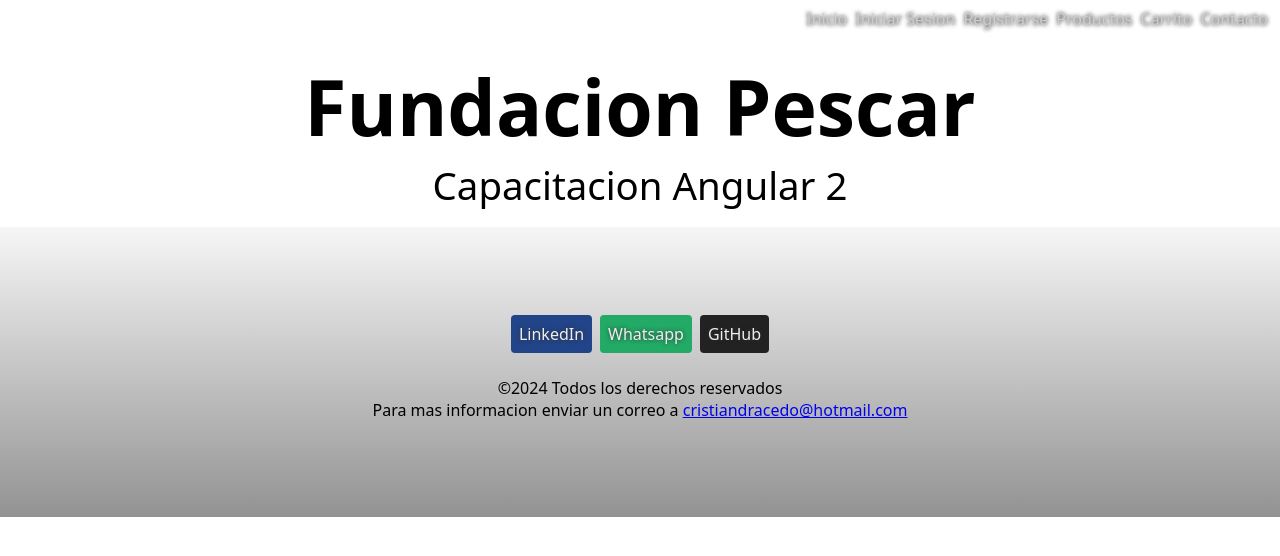
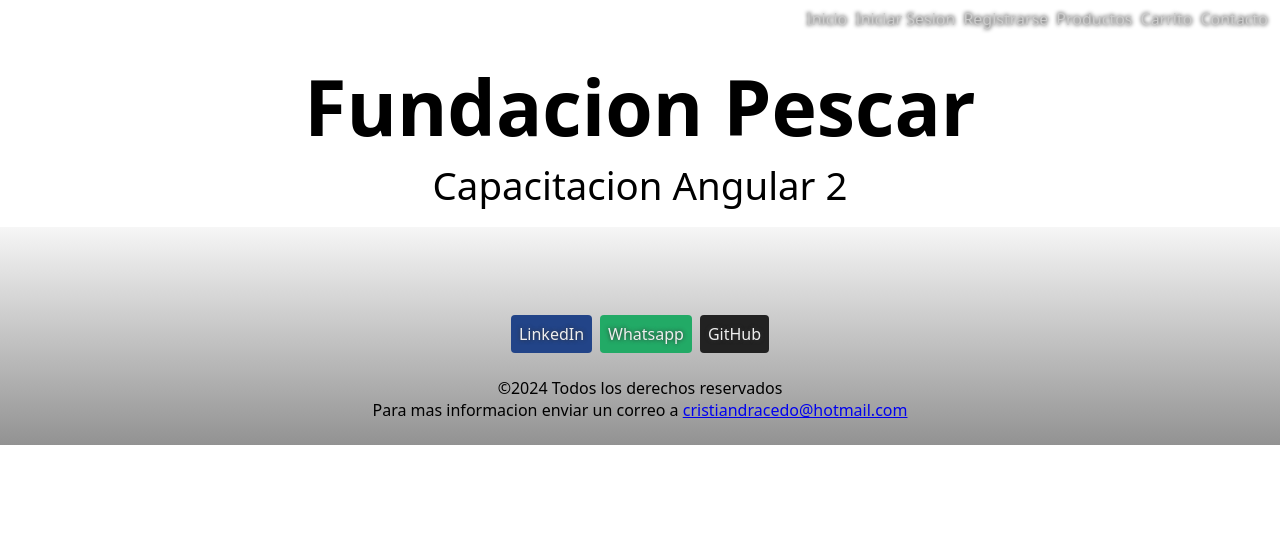
Before and after one commit to fundacion-pescar-lxv09/angular, an Angular app: page / in a window 1280 px wide. Shown: the top 556 px of the page. Built offline with nearby package versions, Linux system fonts and the light colour scheme.

Commit message:
actualizar estilos generales y componente app-footer

```diff
--- a/src/app/footer/footer.styles.css
+++ b/src/app/footer/footer.styles.css
@@ -1,5 +1,5 @@
 footer{
-    padding: 5rem .5rem;
+    padding: 5rem .5rem .5rem;
     background: linear-gradient(#eee8, #3338);
     text-align: center;
 }
--- a/src/styles.css
+++ b/src/styles.css
@@ -8,3 +8,6 @@
 body{
     margin: 0;
 }
+main{
+    min-height: min(320px, 30vh);
+}
```
